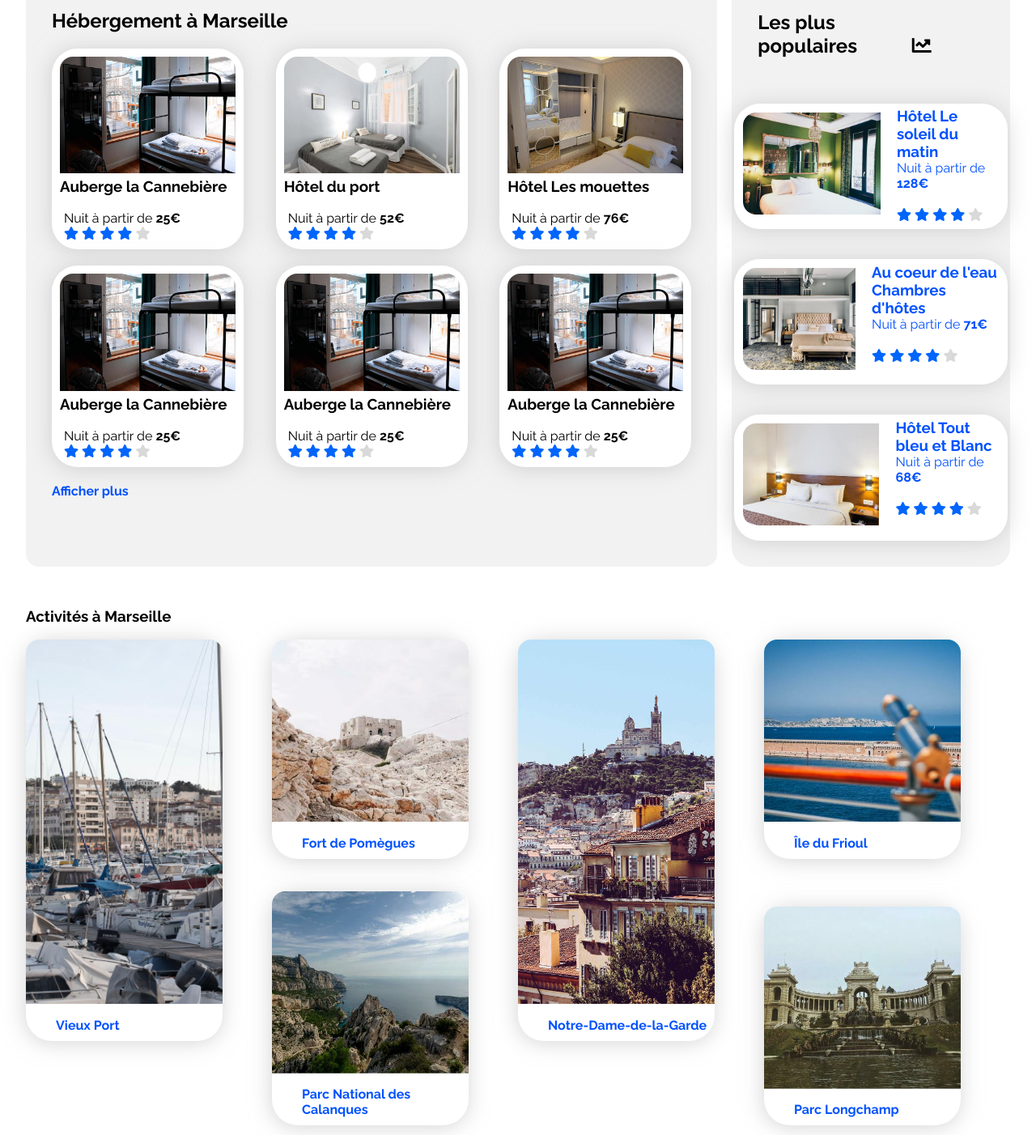
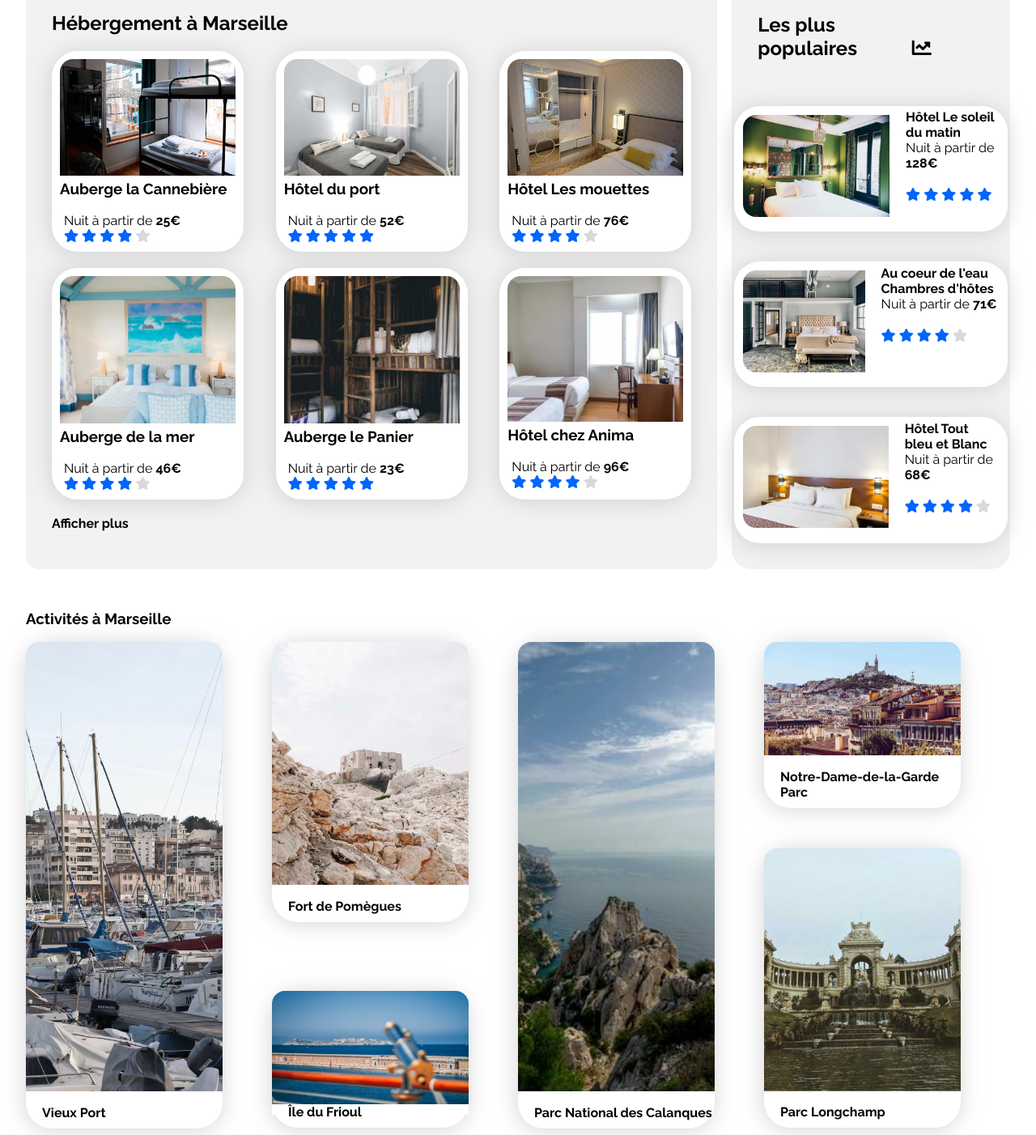
Before and after one commit to Marc97212/ARCYMarc_2_02062021, a plain HTML site: page index.html in a window 1280 px wide. Shown: the part 458-1860 px from the top of the page at 81% size. Drawn offline with Linux system fonts and the light colour scheme.

Commit message:
finition

```diff
--- a/Style.css
+++ b/Style.css
@@ -7,8 +7,8 @@ a {
     text-decoration: none;
 }
 
-a:link {color: rgb(0, 81, 255);}
-a:visited {color: rgba(0, 0, 0, 0);}
+a:link {color: black;}
+
 
 /*header*/
 .header {
@@ -25,9 +25,17 @@ a:visited {color: rgba(0, 0, 0, 0);}
 .herdernav {
     display: flex;
     align-items: center;
+    border-top: solid;
 }
 .headerNavLink {
     padding: 20px;
+    color: blue;
+    }
+.headerNavLink1 {
+    border-top: solid blue;
+    color: blue;
+}
+.headerNavLink2 {
     color: blue;
 }
 .logo {
@@ -48,9 +56,11 @@ a:visited {color: rgba(0, 0, 0, 0);}
     }
     .headerNavLink {
         margin: auto;
+
     }
     .headerNavLink1 {
         border-bottom: solid blue;
+        border-top: antiquewhite;
     }
     .headerSignup {
         order: 1;
@@ -208,6 +218,7 @@ a:visited {color: rgba(0, 0, 0, 0);}
     margin: auto;
     padding: 0 2rem;
     box-sizing: border-box;
+    margin-top: 3px;
 }
 
 .accommodations {
@@ -254,6 +265,18 @@ a:visited {color: rgba(0, 0, 0, 0);}
     -moz-border-radius: 1rem 1rem 0 0;
     -ms-border-radius: 1rem 1rem 0 0;
     -o-border-radius: 1rem 1rem 0 0;
+}
+.hebergementMainCardFigureImg4 {
+    height: 182px;
+    width: 248px;
+}
+.hebergementMainCardFigureImg5 {
+    height: 182px; ;
+    width: 248px;
+}
+.hebergementMainCardFigureImg6 {
+    height: 180px;
+    width: 250px;
 }
 .hebergmentMainCard {
     background-color: white;
@@ -353,9 +376,11 @@ width: 90%;
 }
 .hebergementMainCardFigureCaptionTitle, .hebergementMainCardDesc {
     margin: 0;
+    color: black;
 }
 .hebergementMainCardFigureCaptionTitle {
     margin-top: 22px;
+    font-size: inherit;
 }
 .hebergementPopularWrapcontentContentWhitespace {
     margin-top: 20px;
@@ -368,6 +393,9 @@ width: 90%;
 }
 .hebergementPopularTitle {
     padding-top: 10px;
+}
+.hostingMainViewmore {
+    color: black;
 }
 @media screen and (min-width: 320px) and (max-width: 475px) {
     .accommodations {
@@ -414,7 +442,17 @@ width: 90%;
              display: flex;
              align-items: center;
          }
-
+         .hebergementMainCardFigureImg4 {
+            max-width: none;
+            width: 170%;
+         }
+         .hebergementMainCardFigureImg6 {
+             max-width: none;
+             width: 212%;
+         }
+         .hebergementMainCardFigureImg5 {
+             width: auto;
+         }
 
 }
 /*hebergement*/
@@ -446,6 +484,18 @@ width: 90%;
     height: 225px;
     padding-bottom: 5%;
 }
+.activityCardWrapimgImg2 {
+    height: 300px;
+}
+.activityCardWrapimgImg3 {
+    height: 140px;
+}
+.activityCardWrapimgImg5 {
+    height: 140px;
+}
+.activityCardWrapimgImg6 {
+    height: 300px;
+}
 .activityCard {
     width: 20%;
     color: black;
@@ -453,14 +503,13 @@ width: 90%;
     box-shadow: -1px 2px 27px 0px rgba(189, 189, 189, 0.65);
     border-radius:  2rem;
 }
-
 .activityCard:visited {
     color: black
 }
 
 
 .activityCard1 .activityCardWrapimgImg, .activityCard4 .activityCardWrapimgImg {
-    height: 450px;
+    height: 555px;
 }
 .activityCardWrapimg {
     text-align: -webkit-center;
@@ -468,7 +517,7 @@ width: 90%;
 
 .activityCard h4 {
     margin-bottom: 0;
-    padding-left: 37px;
+    padding-left: 20px;
     padding-bottom: 10px;
     margin-top: 0;
 }
@@ -505,7 +554,6 @@ width: 90%;
 /*footer*/
 .footer .footerColumnwrapper {
 	display: flex;
-    justify-content: space-around;
     background-color: #f2f2f2;
     padding: 20px;
     margin-top: 50px;
@@ -516,6 +564,9 @@ width: 90%;
     margin-bottom: 20px;
     text-decoration: none;
     color: black;
+}
+.footerColumnwrapperColumn {
+    margin-left: 13%;
 }
 @media screen and (min-width: 320px) and (max-width: 475px) {
     .footer {
--- a/index.html
+++ b/index.html
@@ -19,7 +19,7 @@
                     <a class="headerNavLink headerNavLink1" href="#">Hébergements</a>
                     <a class="headerSignup" href="#">Activités</a>
                 </nav>
-                <a class="headerNavLink headerNavLink2 " href="#">S'inscrire</a>
+                <a class="headerNavLink headerNavLink2 " href="#"><strong>S'inscrire</strong></a>
             </header>
         <!--header-->
 
@@ -92,7 +92,7 @@
         <a href="#" class="hebergementLien">
           <figure class="hebergmentMainCardFigure">
             <img
-              class="hebergementMainCardFigureImg"
+              class="hebergementMainCardFigureImg hebergementMainCardFigureImg1"
               src="S.Hebergement/Auberge La Cannebière.jpg" alt="Auberge La Cannebière."
             >
             <figcaption class="hebergmentMainCardFigureCaption">
@@ -114,7 +114,7 @@
         <a href="#" class="hebergementLien">
           <figure class="hebergmentMainCardFigure">
             <img
-              class="hebergementMainCardFigureImg"
+              class="hebergementMainCardFigureImg hebergementMainCardFigureImg2"
               src="S.Hebergement/Hôtel du port.jpg" alt="Hôtel du port."
             >
             <figcaption class="hebergmentMainCardFigureCaption">
@@ -127,7 +127,7 @@
             <i class="fas fa-star hebergementMainCardGradeIcon" data-active="true"></i>
             <i class="fas fa-star hebergementMainCardGradeIcon" data-active="true"></i>
             <i class="fas fa-star hebergementMainCardGradeIcon" data-active="true"></i>
-            <i class="fas fa-star hebergementMainCardGradeIcon" data-active="false"></i>
+            <i class="fas fa-star hebergementMainCardGradeIcon" data-active="true"></i>
           </div>
         </a>
       </article>
@@ -135,7 +135,7 @@
         <a href="#">
           <figure class="hebergmentMainCardFigure">
             <img
-              class="hebergementMainCardFigureImg"
+              class="hebergementMainCardFigureImg hebergementMainCardFigureImg3"
               src="S.Hebergement/Hôtel Les mouettes.jpg" alt="Hôtel Les mouettes."
             >
             <figcaption class="hebergmentMainCardFigureCaption">
@@ -157,14 +157,14 @@
         <a href="#" class="hebergementLien">
           <figure class="hebergmentMainCardFigure">
             <img
-              class="hebergementMainCardFigureImg"
-              src="S.Hebergement/Auberge La Cannebière.jpg" alt="Auberge La Cannebière."
+              class="hebergementMainCardFigureImg hebergementMainCardFigureImg4"
+              src="S.Hebergement/Hôtel de la mer.jpg" alt="Auberge La Cannebière."
             >
             <figcaption class="hebergmentMainCardFigureCaption">
-              <h3 class="hebergmenentMainCardFigureCaptionTitle">Auberge la Cannebière</h3>
+              <h3 class="hebergmenentMainCardFigureCaptionTitle">Auberge de la mer</h3>
             </figcaption>
           </figure>
-          <p class="hebergementMainCardDesc">Nuit à partir de <strong class="hebergmentMainCardDescPrice">25€</strong></p>
+          <p class="hebergementMainCardDesc">Nuit à partir de <strong class="hebergmentMainCardDescPrice">46€</strong></p>
           <div class="hebergementMainCardGrade">
             <i class="fas fa-star hebergementMainCardGradeIcon" data-active="true"></i>
             <i class="fas fa-star hebergementMainCardGradeIcon" data-active="true"></i>
@@ -178,20 +178,20 @@
         <a href="#" class="hebergementLien">
           <figure class="hebergmentMainCardFigure">
             <img
-              class="hebergementMainCardFigureImg"
-              src="S.Hebergement/Auberge La Cannebière.jpg" alt="Auberge La Cannebière."
+              class="hebergementMainCardFigureImg hebergementMainCardFigureImg5"
+              src="S.Hebergement/Auberge Le Panier.jpg" alt="Auberge La Cannebière."
             >
             <figcaption class="hebergmentMainCardFigureCaption">
-              <h3 class="hebergmenentMainCardFigureCaptionTitle">Auberge la Cannebière</h3>
+              <h3 class="hebergmenentMainCardFigureCaptionTitle">Auberge le Panier</h3>
             </figcaption>
           </figure>
-          <p class="hebergementMainCardDesc">Nuit à partir de <strong class="hebergmentMainCardDescPrice">25€</strong></p>
+          <p class="hebergementMainCardDesc">Nuit à partir de <strong class="hebergmentMainCardDescPrice">23€</strong></p>
           <div class="hebergementMainCardGrade">
             <i class="fas fa-star hebergementMainCardGradeIcon" data-active="true"></i>
             <i class="fas fa-star hebergementMainCardGradeIcon" data-active="true"></i>
             <i class="fas fa-star hebergementMainCardGradeIcon" data-active="true"></i>
             <i class="fas fa-star hebergementMainCardGradeIcon" data-active="true"></i>
-            <i class="fas fa-star hebergementMainCardGradeIcon" data-active="false"></i>
+            <i class="fas fa-star hebergementMainCardGradeIcon" data-active="true"></i>
           </div>
         </a>
       </article>
@@ -199,14 +199,14 @@
         <a href="#" class="hebergementLien">
           <figure class="hebergmentMainCardFigure">
             <img
-              class="hebergementMainCardFigureImg"
-              src="S.Hebergement/Auberge La Cannebière.jpg" alt="Auberge La Cannebière."
+              class="hebergementMainCardFigureImg hebergementMainCardFigureImg6"
+              src="S.Hebergement/Hôtel chez Anima.jpg" alt="Auberge La Cannebière."
             >
             <figcaption class="hebergmentMainCardFigureCaption">
-              <h3 class="hebergmenentMainCardFigureCaptionTitle">Auberge la Cannebière</h3>
+              <h3 class="hebergmenentMainCardFigureCaptionTitle">Hôtel chez Anima</h3>
             </figcaption>
           </figure>
-          <p class="hebergementMainCardDesc">Nuit à partir de <strong class="hebergmentMainCardDescPrice">25€</strong></p>
+          <p class="hebergementMainCardDesc">Nuit à partir de <strong class="hebergmentMainCardDescPrice">96€</strong></p>
           <div class="hebergementMainCardGrade">
             <i class="fas fa-star hebergementMainCardGradeIcon" data-active="true"></i>
             <i class="fas fa-star hebergementMainCardGradeIcon" data-active="true"></i>
@@ -242,7 +242,7 @@
               <i class="fas fa-star hebergementMainCardGradeIcon" data-active="true"></i>
               <i class="fas fa-star hebergementMainCardGradeIcon" data-active="true"></i>
               <i class="fas fa-star hebergementMainCardGradeIcon" data-active="true"></i>
-              <i class="fas fa-star hebergementMainCardGradeIcon" data-active="false"></i>
+              <i class="fas fa-star hebergementMainCardGradeIcon" data-active="true"></i>
             </div>
           </div>
         </a>
@@ -305,7 +305,7 @@
       <a href="#" class="activityCard activityCard1">
         <div class="activityCardWrapimg">
           <img
-            class="activityCardWrapimgImg"
+            class="activityCardWrapimgImg activityCardWrapimgImg1"
             src="L.activity/reno-laithienne-QUgJhdY5Fyk-unsplash.jpg"
             alt="Vieux Port"
           >
@@ -315,7 +315,7 @@
       <a href="#" class="activityCard activityCard2">
         <div class="activityCardWrapimg">
           <img
-            class="activityCardWrapimgImg"
+            class="activityCardWrapimgImg activityCardWrapimgImg2"
             src="S.Activité/Fort De Pomègues.jpg"
 
             alt="Fort de Pomègues"
@@ -324,42 +324,42 @@
         <h4 class="activityCardTitle">Fort de Pomègues</h4>
       </a>
       <a href="#" class="activityCard activityCard3">
-        <div class="activityCardWrapimg">
+        <div class="activityCardWrapimg activityCardWrapimgImg3">
+          <img
+            class="activityCardWrapimgImg"
+            src="S.Activité/Îles du Frioul.jpg"
+
+            alt="Parc National des Calanques"
+          >
+        </div>
+        <h4 class="activityCardTitle activityCardTitle3">Île du Frioul</h4>
+      </a>
+      <a href="#" class="activityCard activityCard4">
+        <div class="activityCardWrapimg activityCardWrapimgImg4">
           <img
             class="activityCardWrapimgImg"
             src="S.Activité/Parc National des Calanques.jpg"
 
-            alt="Parc National des Calanques"
+            alt="Notre-Dame-de-la-Garde"
           >
         </div>
         <h4 class="activityCardTitle">Parc National des Calanques</h4>
       </a>
-      <a href="#" class="activityCard activityCard4">
-        <div class="activityCardWrapimg">
-          <img
-            class="activityCardWrapimgImg"
-            src="L.activity/florian-wehde-xW9e8gdotxI-unsplash.jpg"
-
-            alt="Notre-Dame-de-la-Garde"
-          >
-        </div>
-        <h4 class="activityCardTitle">Notre-Dame-de-la-Garde</h4>
-      </a>
       <a href="#" class="activityCard activityCard5">
         <div class="activityCardWrapimg">
           <img
-            class="activityCardWrapimgImg"
-            src="S.Activité/Îles du Frioul.jpg"
+            class="activityCardWrapimgImg activityCardWrapimgImg5"
+            src="L.activity/florian-wehde-xW9e8gdotxI-unsplash.jpg"
 
             alt="Îles du Frioul"
           >
         </div>
-        <h4 class="activityCardTitle">Île du Frioul</h4>
+        <h4 class="activityCardTitle">Notre-Dame-de-la-Garde Parc</h4>
       </a>
       <a href="#" class="activityCard activityCard6">
         <div class="activityCardWrapimg">
           <img
-            class="activityCardWrapimgImg"
+            class="activityCardWrapimgImg activityCardWrapimgImg6"
             src="S.Activité/Parc Longchamp.jpg"
             alt="Parc Longchamp"
           >
```
